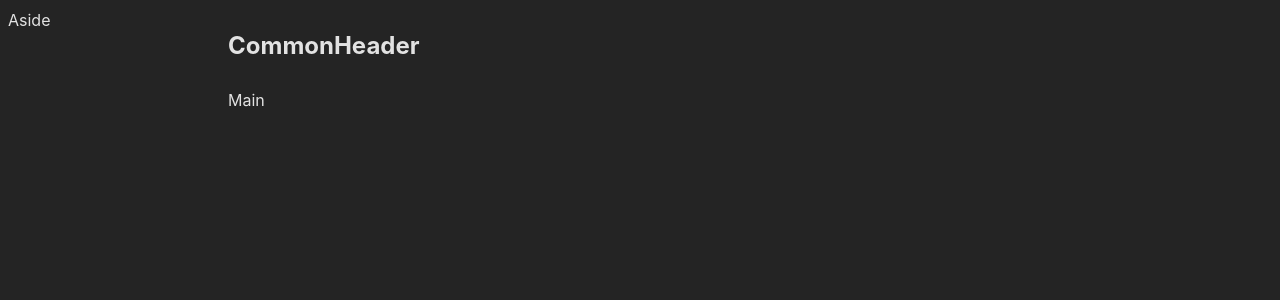
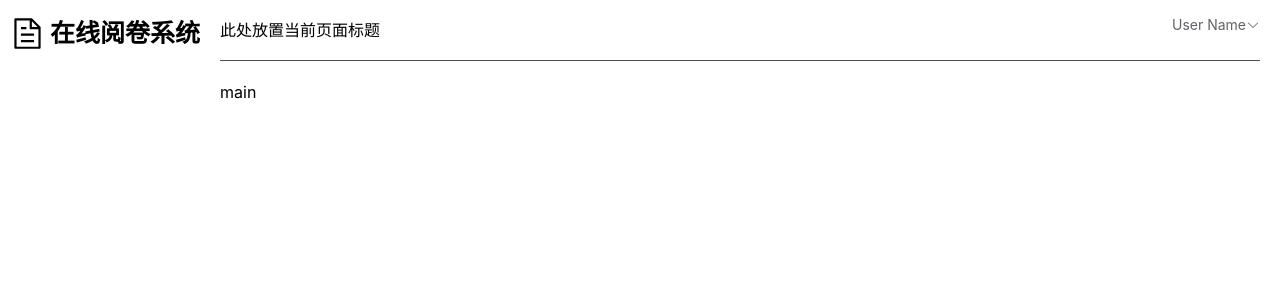
Before and after one commit to radyyt/Online-Marking-System, a Vue app: page /#/ in a window 1280 px wide. Shown: the top 300 px of the page. Built offline with nearby package versions, Linux system fonts and the light colour scheme.

Commit message:
Header与Aside实现中...

```diff
--- a/package.json
+++ b/package.json
@@ -9,6 +9,7 @@
     "preview": "vite preview"
   },
   "dependencies": {
+    "@element-plus/icons-vue": "^2.0.10",
     "element-plus": "^2.2.32",
     "vue": "^3.2.45",
     "vue-router": "^4.1.6"
--- a/src/App.vue
+++ b/src/App.vue
@@ -1,21 +1,24 @@
 <script setup>
 import CommonHeader from './components/CommonHeader.vue'
+import CommonAside from './components/CommonAside.vue';
 </script>
 
 <template>
   <div class="common-layout">
     <el-container>
-      <el-aside width="200px">Aside</el-aside>
+      <el-aside width="200px">
+        <CommonAside />
+      </el-aside>
       <el-container>
         <el-header>
           <CommonHeader />
         </el-header>
-        <el-main>Main</el-main>
+        <el-main>
+          main
+        </el-main>
       </el-container>
     </el-container>
   </div>
 </template>
 
-<style scoped>
-
-</style>
+<style scoped></style>
--- /dev/null
+++ b/src/components/CommonAside.vue
@@ -0,0 +1,23 @@
+<template>
+    <div class="logo">
+        <el-icon size="35">
+            <Document />
+        </el-icon>
+        <span id="title">在线阅卷系统</span>
+    </div>
+</template>
+
+<style scoped>
+.logo {
+    display: flex;
+    align-items: center;
+    margin-left: 10px;
+    margin-top: 15px;
+}
+
+#title {
+    font-size: 25px;
+    font-weight: bold;
+    margin-left: 5px;
+}
+</style>
--- a/src/components/CommonHeader.vue
+++ b/src/components/CommonHeader.vue
@@ -1,3 +1,46 @@
 <template>
-    <h2>CommonHeader</h2>
+    <div class="common-header">
+        <div class="left">
+            <span>此处放置当前页面标题</span>
+        </div>
+        <div class="Right">
+            <el-dropdown>
+                <span class="el-dropdown-link">
+                    User Name
+                    <el-icon>
+                        <arrow-down />
+                    </el-icon>
+                </span>
+                <template #dropdown>
+                    <el-dropdown-menu>
+                        <el-dropdown-item>个人中心</el-dropdown-item>
+                        <el-dropdown-item>Action 2</el-dropdown-item>
+                        <el-dropdown-item>Action 3</el-dropdown-item>
+                        <el-dropdown-item disabled>Action 4</el-dropdown-item>
+                        <el-dropdown-item divided>退出登录</el-dropdown-item>
+                    </el-dropdown-menu>
+                </template>
+            </el-dropdown>
+        </div>
+    </div>
 </template>
+
+<style scoped>
+.common-header {
+    display: flex;
+    justify-content: space-between;
+    height: 60px;
+    align-items: center;
+    border-bottom: 1px solid #4C4D4F;
+}
+
+.el-dropdown-link {
+  cursor: pointer;
+  display: flex;
+  align-items: center;
+}
+.el-dropdown-link:focus{
+    /* 用于覆盖浏览器的用户代理样式表 */
+    outline: none;
+}
+</style>
--- a/src/main.js
+++ b/src/main.js
@@ -4,8 +4,12 @@ import App from './App.vue'
 import router from './router'
 import ElementPlus from 'element-plus'
 import 'element-plus/dist/index.css'
+import * as ElementPlusIconsVue from '@element-plus/icons-vue'
 
 const app = createApp(App)
+for (const [key, component] of Object.entries(ElementPlusIconsVue)) {
+    app.component(key, component)
+  }
 
 app.use(ElementPlus)
     .use(router)
--- a/src/style.css
+++ b/src/style.css
@@ -2,14 +2,7 @@
   font-family: Inter, system-ui, Avenir, Helvetica, Arial, sans-serif;
   line-height: 1.5;
   font-weight: 400;
-
-  color-scheme: light dark;
-  color: rgba(255, 255, 255, 0.87);
-  background-color: #242424;
-
-  font-synthesis: none;
-  text-rendering: optimizeLegibility;
-  -webkit-font-smoothing: antialiased;
-  -moz-osx-font-smoothing: grayscale;
-  -webkit-text-size-adjust: 100%;
 }
+body{
+  margin: 0;
+}
--- a/src/views/CommonAside.vue
+++ /dev/null
@@ -1,3 +0,0 @@
-<template>
-    <h2>Home</h2>
-</template>
```
Also changed, not shown: 2 other files (tests, documents, lock files or other folders).
